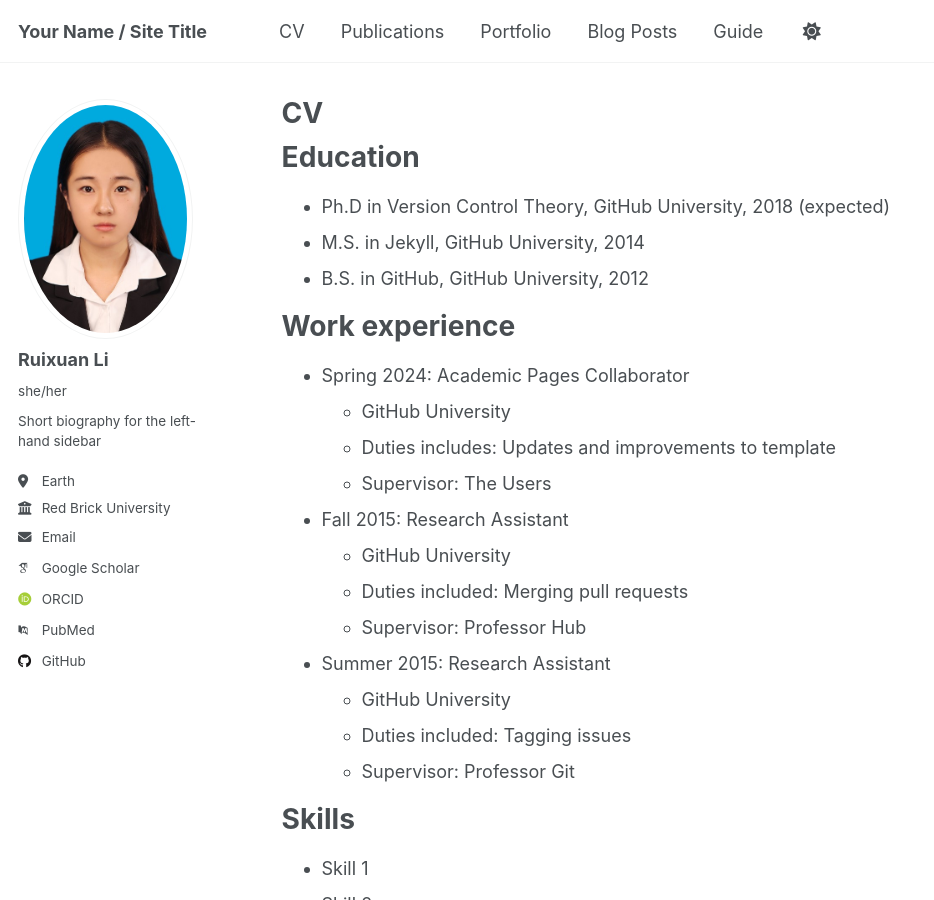
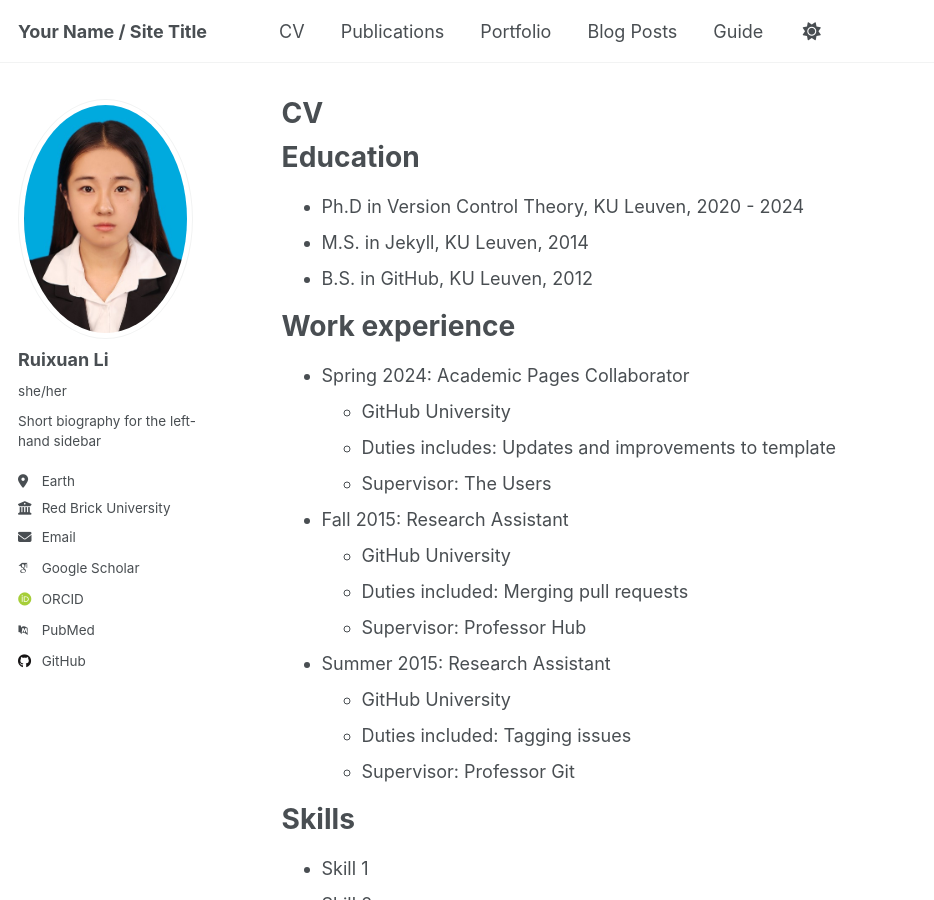
Before and after one commit to Li-Ruixuan/Li-Ruixuan.github.io, a Jekyll site: the page built from _pages/cv.md, in a window 1280 px wide and 900 px high. Shown: the whole window, without its empty margins (0-934 px from the left). Built offline with Jekyll 4.4.1, drawn with Linux system fonts in a browser that asks for light colours; some web fonts are replaced.

```diff
--- a/_pages/cv.md
+++ b/_pages/cv.md
@@ -11,9 +11,9 @@ redirect_from:
 
 Education
 ======
-* Ph.D in Version Control Theory, GitHub University, 2018 (expected)
-* M.S. in Jekyll, GitHub University, 2014
-* B.S. in GitHub, GitHub University, 2012
+* Ph.D in Version Control Theory, KU Leuven, 2020 - 2024
+* M.S. in Jekyll, KU Leuven, 2014
+* B.S. in GitHub, KU Leuven, 2012
 
 Work experience
 ======
```
Also changed, not shown: _data/cv.json (+0 -7 lines).
